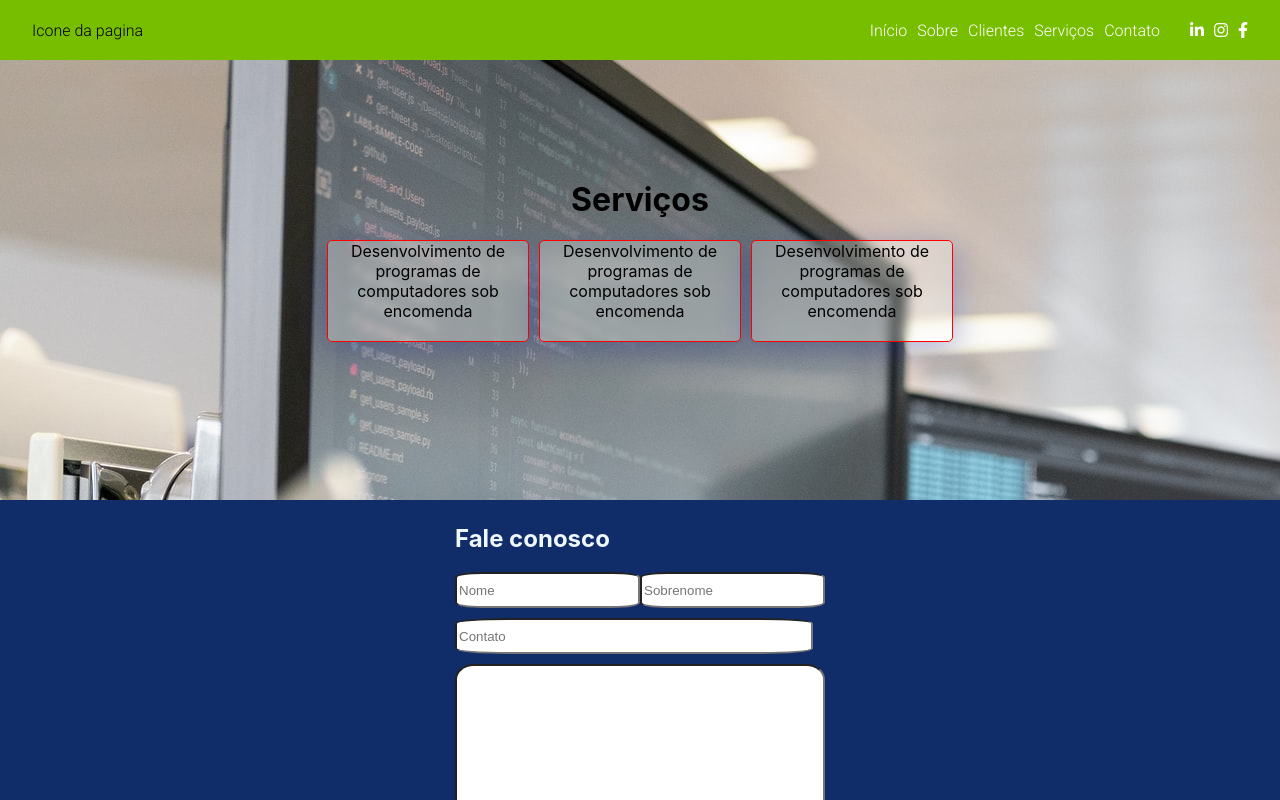
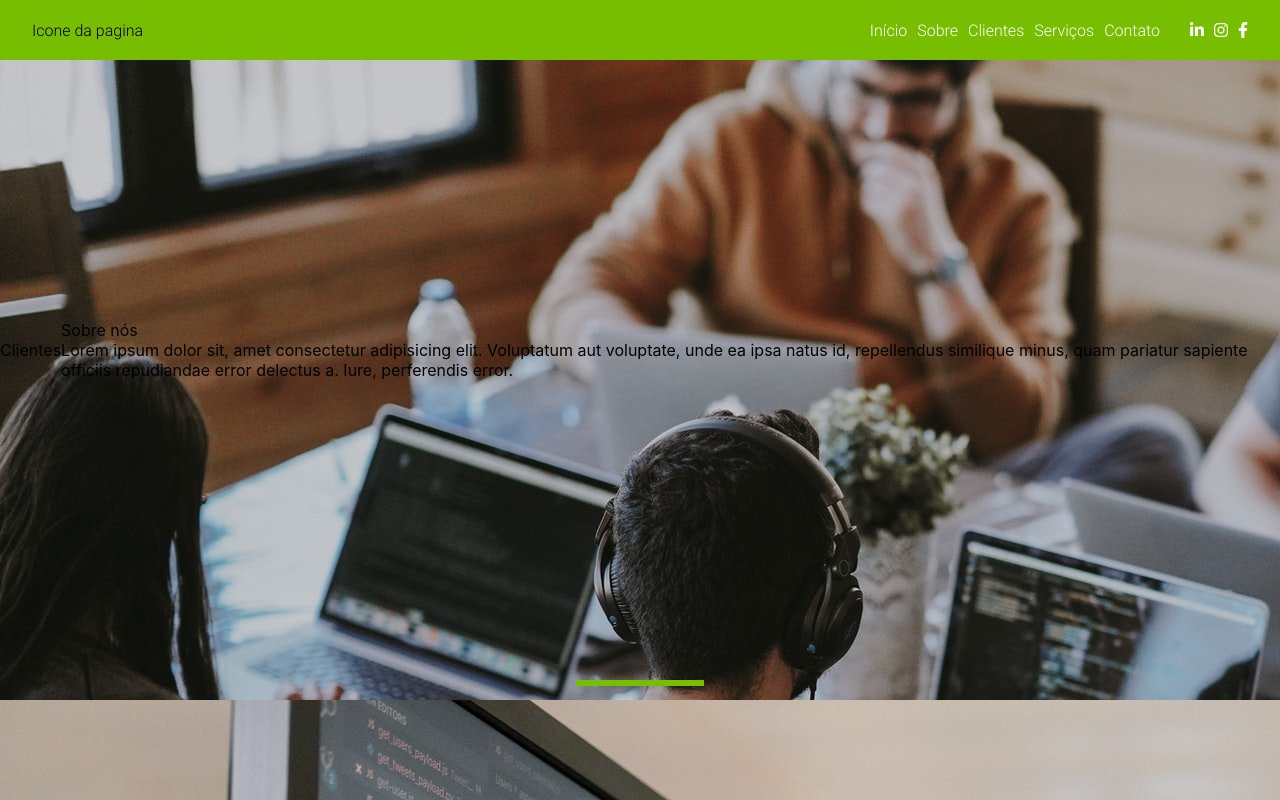
Before and after one commit to FelipeFelipeRenan/-prototipo-site, a React (Create React App) app: page / in a window 1280 px wide. Shown: the top 800 px of the page. Built offline with nearby package versions, Linux system fonts and the light colour scheme.

Commit message:
Adding new container

```diff
--- a/src/App.js
+++ b/src/App.js
@@ -2,12 +2,14 @@ import Footer from "./components/Footer";
 import NavBar from "./components/NavBar";
 import ServicosCards from "./components/Servicos";
 import Form from "./components/Form";
+import Cliente from "./components/Clientes";
 
 
 function App() {
   return (
     <>
       <NavBar />
+      <Cliente />
       <ServicosCards />
       <Form />
       <Footer />
--- a/src/components/CardItem/index.jsx
+++ b/src/components/CardItem/index.jsx
@@ -1,7 +1,10 @@
 import "./index.scss";
 
 const CardItem = (props) => {
-  return <div className="card">{props.text}</div>;
+  return <div className="card">
+    <i class="fas fa-tv"></i>
+    {props.text}
+    </div>;
 };
 
 export default CardItem;
--- a/src/components/CardItem/index.scss
+++ b/src/components/CardItem/index.scss
@@ -1,4 +1,8 @@
 .card {
+  display: flex;
+  flex-direction: column;
+  align-items: center;
+  justify-content: center;
   background: rgba(255, 255, 255, 0.25);
   box-shadow: 0 8px 32px 0 rgba(31, 38, 135, 0.37);
   backdrop-filter: blur(4px);
@@ -6,8 +10,8 @@
   border-radius: 10px;
   border: 1px solid rgba(255, 255, 255, 0.18);
   border-radius: 5px;
-  height: 100px;
-  width: 200px;
+  height: 200px;
+  width: 300px;
   border-color: red;
   text-align: center;
 }
--- /dev/null
+++ b/src/components/Clientes/index.jsx
@@ -0,0 +1,22 @@
+import "./index.scss"
+
+
+const Cliente = () =>{
+
+    return(
+        <>
+            <div className="container-clientes">
+                Clientes
+                <div className="sobre">
+                    Sobre nós
+                    <div className="sobre-text">
+                        Lorem ipsum dolor sit, amet consectetur adipisicing elit. Voluptatum aut voluptate, unde ea ipsa natus id, repellendus similique minus, quam pariatur sapiente officiis repudiandae error delectus a. Iure, perferendis error.</div>
+
+                </div>
+            </div>
+
+        </>
+    )
+}
+
+export default Cliente
--- /dev/null
+++ b/src/components/Clientes/index.scss
@@ -0,0 +1,12 @@
+.container-clientes{
+    display: flex;
+    flex-direction: row;
+    align-items: center;
+    justify-self: center;
+    background-image: url(devs.jpg);
+    background-repeat: no-repeat;
+    width: 100% ;
+    height: 700px ;
+
+
+}
--- a/src/components/Footer/index.jsx
+++ b/src/components/Footer/index.jsx
@@ -8,7 +8,7 @@ const Footer = () => {
         Copyright &copy; 2021 Desenvolvido com muito &#128151; pela Calang.io
       </p>
       <div id="iconsFooter">
-        <a href="#">
+        <a href="https://www.linkedin.com/in/calang-io-empresa-jr-007926212">
           <i className="fab fa-linkedin-in"></i>
         </a>
         <a href="#">
--- a/src/components/Footer/index.scss
+++ b/src/components/Footer/index.scss
@@ -4,6 +4,8 @@
   .footer-div{
       background-color: #77be00;
       width: 100%;
+
+      height: 100px;
       display: flex;
       flex-direction: row;
       justify-content: space-between;
--- a/src/components/Form/index.scss
+++ b/src/components/Form/index.scss
@@ -5,8 +5,9 @@
     align-items: center;
     justify-content: center;
     background-color: #112D69;
-    height: 500px;
+    height: 520px;
     width: 100% ;
+
     h2{
         color:aliceblue;
     }
--- a/src/components/NavBar/index.jsx
+++ b/src/components/NavBar/index.jsx
@@ -14,7 +14,7 @@ const NavBar = () => {
           <a href="#">Contato</a>
         </div>
         <div id="icons">
-          <a href="#">
+          <a href="https://www.linkedin.com/in/calang-io-empresa-jr-007926212">
             <i className="fab fa-linkedin-in"></i>
           </a>
           <a href="#">
--- a/src/components/NavBar/index.scss
+++ b/src/components/NavBar/index.scss
@@ -10,6 +10,7 @@ header {
   background-color: #77be00;
   font-family: "Roboto", sans-serif;
   size: 17pt;
+  z-index: 1;
   //padding: 0 10px 0 10px;
 
   #futura-imagem {
--- a/src/components/Servicos/index.scss
+++ b/src/components/Servicos/index.scss
@@ -1,11 +1,28 @@
 .container-external {
+  background-image: url(developer2.jpg);
+  background-repeat: no-repeat;
   display: flex;
   flex-direction: column;
   align-items: center;
   justify-content: center;
-  background-image: url(developer2.jpg);
-  background-repeat: no-repeat;
-  height: 500px ;
+
+  height: 700px ;
+
+  h1{
+    padding-top: 10px;
+  }
+
+  h1::after{
+    content: "";
+    position: absolute;
+    top: 85%;
+    left: 45%;
+    width: 10%;
+    height: 0.2em;
+    background-color: #77be00;
+    margin-bottom: 20px;
+
+  }
 
 }
 
```
Also changed, not shown: src/components/Clientes/devs.jpg (added).
